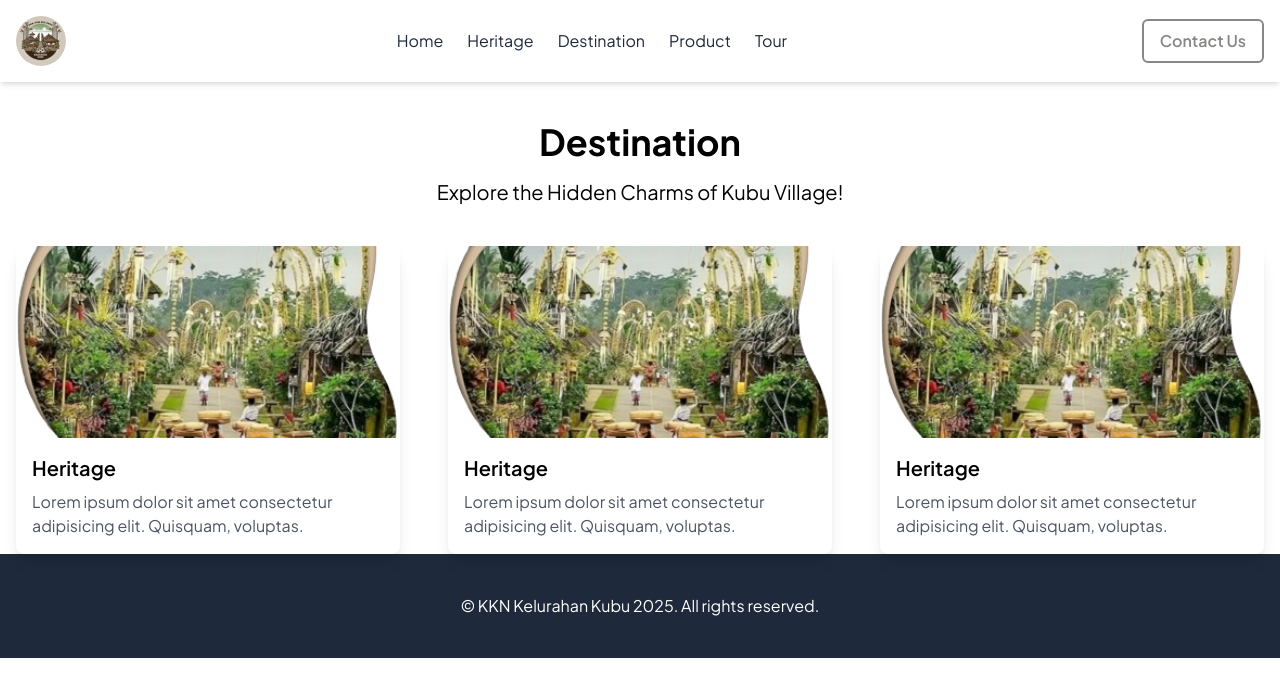
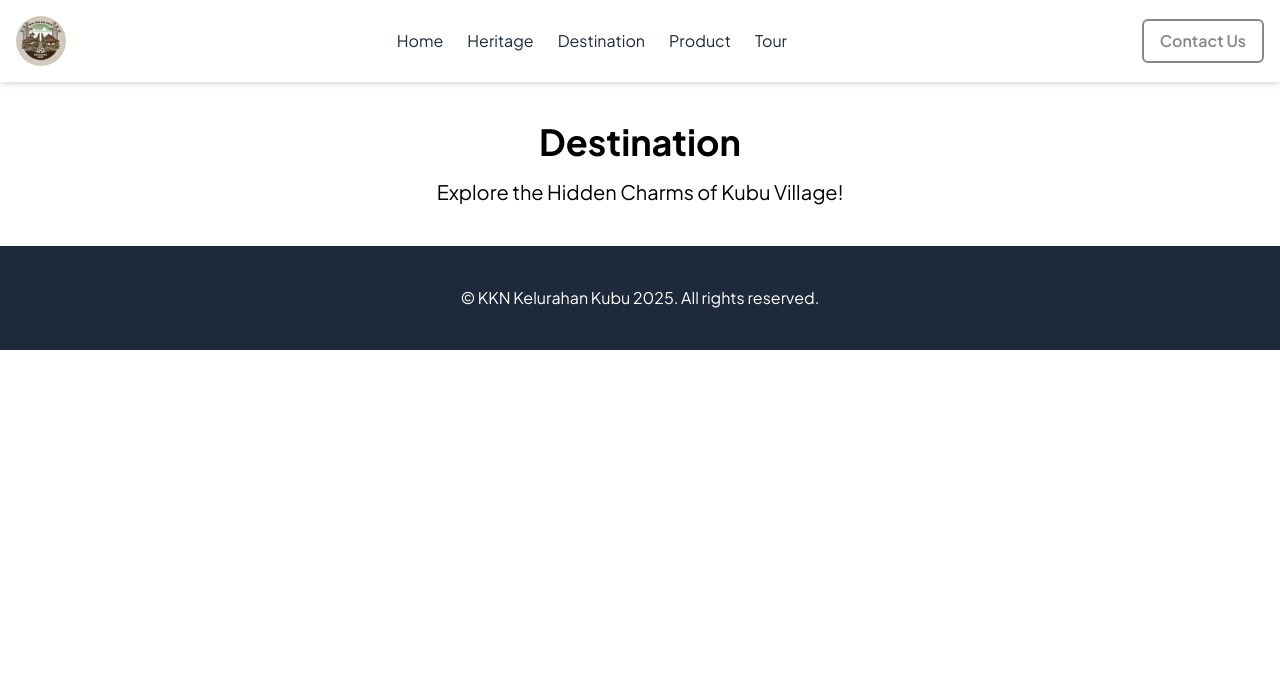
Before and after one commit to odeardika/kubu-village-website, a Next.js app: page /destination in a window 1280 px wide. Shown: the top 696 px of the page. Built offline with nearby package versions, Linux system fonts and the light colour scheme.

Commit message:
fix : remove card from other page (temporary)

```diff
--- a/app/destination/page.tsx
+++ b/app/destination/page.tsx
@@ -10,12 +10,12 @@ function DestinationPage() {
           <h2 className='text-xl'>Explore the Hidden Charms of Kubu Village!</h2>
         </div>
 
-        <div className='list-heritage grid grid-cols-3 gap-12'>
+        {/* <div className='list-heritage grid grid-cols-3 gap-12'>
           <Card imageUrl="/image/description.png" title="Heritage" description="Lorem ipsum dolor sit amet consectetur adipisicing elit. Quisquam, voluptas."/>
           <Card imageUrl="/image/description.png" title="Heritage" description="Lorem ipsum dolor sit amet consectetur adipisicing elit. Quisquam, voluptas."/>
           <Card imageUrl="/image/description.png" title="Heritage" description="Lorem ipsum dolor sit amet consectetur adipisicing elit. Quisquam, voluptas."/>
 
-        </div>
+        </div> */}
     </main>
   )
 }
--- a/app/heritage/page.tsx
+++ b/app/heritage/page.tsx
@@ -10,12 +10,12 @@ function Heritage() {
           <h2 className='text-xl'>Discover the Timeless Charm of Kubu Village!</h2>
         </div>
 
-        <div className='list-heritage grid grid-cols-3 gap-12'>
+        {/* <div className='list-heritage grid grid-cols-3 gap-12'>
           <Card imageUrl="/image/description.png" title="Heritage" description="Lorem ipsum dolor sit amet consectetur adipisicing elit. Quisquam, voluptas."/>
           <Card imageUrl="/image/description.png" title="Heritage" description="Lorem ipsum dolor sit amet consectetur adipisicing elit. Quisquam, voluptas."/>
           <Card imageUrl="/image/description.png" title="Heritage" description="Lorem ipsum dolor sit amet consectetur adipisicing elit. Quisquam, voluptas."/>
 
-        </div>
+        </div> */}
     </main>
   )
 }
--- a/app/tour/page.tsx
+++ b/app/tour/page.tsx
@@ -10,12 +10,12 @@ function TourPage() {
           <h2 className='text-xl'>Journey Through the Wonders of Kubu!</h2>
         </div>
 
-        <div className='list-heritage grid grid-cols-3 gap-12'>
+        {/* <div className='list-heritage grid grid-cols-3 gap-12'>
           <Card imageUrl="/image/description.png" title="Heritage" description="Lorem ipsum dolor sit amet consectetur adipisicing elit. Quisquam, voluptas."/>
           <Card imageUrl="/image/description.png" title="Heritage" description="Lorem ipsum dolor sit amet consectetur adipisicing elit. Quisquam, voluptas."/>
           <Card imageUrl="/image/description.png" title="Heritage" description="Lorem ipsum dolor sit amet consectetur adipisicing elit. Quisquam, voluptas."/>
 
-        </div>
+        </div> */}
     </main>
   )
 }
```
